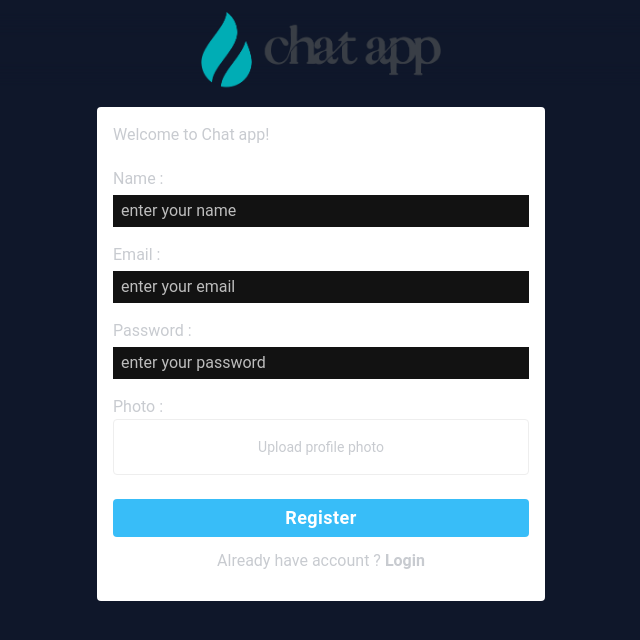
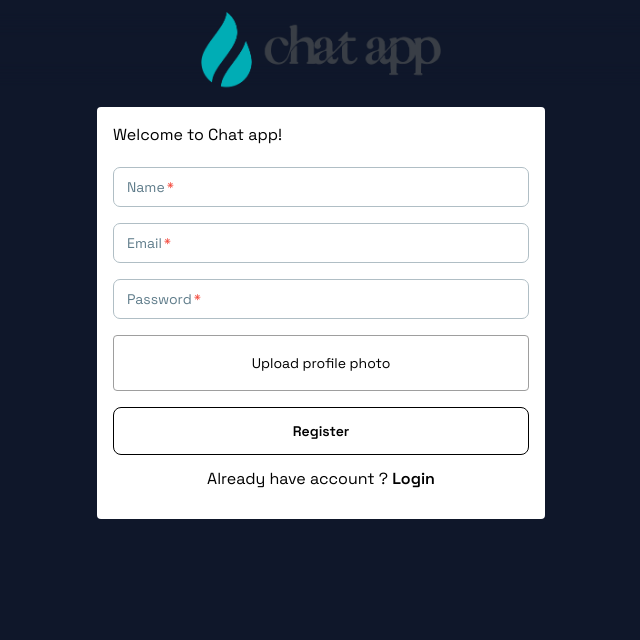
Before and after one commit to rahat-495/ChatApp-Client, a React (Vite) app: page /register in a window 1280 px wide. Shown: the top 640 px of the page, without its empty margins (319-959 px from the left). Built offline with nearby package versions, Linux system fonts and the light colour scheme; no server answers; a web font is replaced by a local one.

Commit message:
register full work are done !

```diff
--- a/src/Pages/Register/Register.jsx
+++ b/src/Pages/Register/Register.jsx
@@ -4,11 +4,13 @@ import { IoClose } from "react-icons/io5";
 import { Link, useNavigate } from 'react-router-dom';
 import axios from 'axios'
 import toast from 'react-hot-toast';
+import {Input} from '@material-tailwind/react'
 
 const key = import.meta.env.VITE_IMAGE_HOISTING_API_KEY;
 const apiUrl = `https://api.imgbb.com/1/upload?key=${key}`;
 
 const Register = () => {
+
   const [data,setData] = useState({
     name : "",
     email : "",
@@ -56,8 +58,8 @@ const Register = () => {
   }
 
   const handleSubmit = async(e)=>{
-    e.preventDefault()
-    e.stopPropagation()
+    e.preventDefault() ;
+    e.stopPropagation() ;
 
     const URL = `${import.meta.env.REACT_APP_BACKEND_URL}/api/register`
 
@@ -68,34 +70,32 @@ const Register = () => {
         toast.success(response.data.message)
 
         if(response.data.success){
-            setData({
-              name : "",
-              email : "",
-              password : "",
-              profile_pic : ""
-            })
-
-            navigate('/email')
-
+          setData({
+            name : "",
+            email : "",
+            password : "",
+            profile_pic : ""
+          }) ;
+          toast('Register Done !') ;
+          navigate('/email') ;
         }
     } catch (error) {
         toast.error(error?.response?.data?.message)
     }
-    console.log('data',data)
   }
 
 
   return (
     <div className='mt-5'>
-        <div className='bg-white w-full max-w-md  rounded overflow-hidden p-4 mx-auto'>
+        <div className='bg-white w-full max-w-md text-black gro rounded overflow-hidden p-4 mx-auto'>
           <h3>Welcome to Chat app!</h3>
 
-          <form className='grid gap-4 mt-5' onSubmit={handleSubmit}>
+          <form className='grid gap-4 mt-5 text-black gro' onSubmit={handleSubmit}>
               <div className='flex flex-col gap-1'>
-                <label htmlFor='name'>Name :</label>
-                <input
+                <Input
+                  color='blue'
+                  label='Name'
                   type='text'
-                  id='name'
                   name='name'
                   placeholder='enter your name'
                   className='bg-slate-100 px-2 py-1 focus:outline-primary'
@@ -106,10 +106,10 @@ const Register = () => {
               </div>
 
               <div className='flex flex-col gap-1'>
-                <label htmlFor='email'>Email :</label>
-                <input
+                <Input
+                  color='blue'
+                  label='Email'
                   type='email'
-                  id='email'
                   name='email'
                   placeholder='enter your email'
                   className='bg-slate-100 px-2 py-1 focus:outline-primary'
@@ -120,10 +120,10 @@ const Register = () => {
               </div>
 
               <div className='flex flex-col gap-1'>
-                <label htmlFor='password'>Password :</label>
-                <input
+                <Input
+                  color='blue'
+                  label='Password'
                   type='password'
-                  id='password'
                   name='password'
                   placeholder='enter your password'
                   className='bg-slate-100 px-2 py-1 focus:outline-primary'
@@ -134,9 +134,9 @@ const Register = () => {
               </div>
 
               <div className='flex flex-col gap-1'>
-                <label htmlFor='profile_pic'>Photo :
+                <label htmlFor='profile_pic'>
 
-                  <div className='h-14 bg-slate-200 flex justify-center items-center border rounded hover:border-primary cursor-pointer'>
+                  <div className='h-14 bg-slate-200 flex justify-center items-center border border-[#9e9e9e] rounded hover:border-blue-600 cursor-pointer'>
                       <p className='text-sm max-w-[300px] text-ellipsis line-clamp-1'>
                         {
                           uploadPhoto?.name ? uploadPhoto?.name : "Upload profile photo"
@@ -165,7 +165,7 @@ const Register = () => {
 
 
               <button
-               className='bg-primary text-lg  px-4 py-1 hover:bg-secondary rounded mt-2 font-bold text-white leading-relaxed tracking-wide'
+               className='btn btn-outline text-black hover:border-black'
               >
                 Register
               </button>
```
